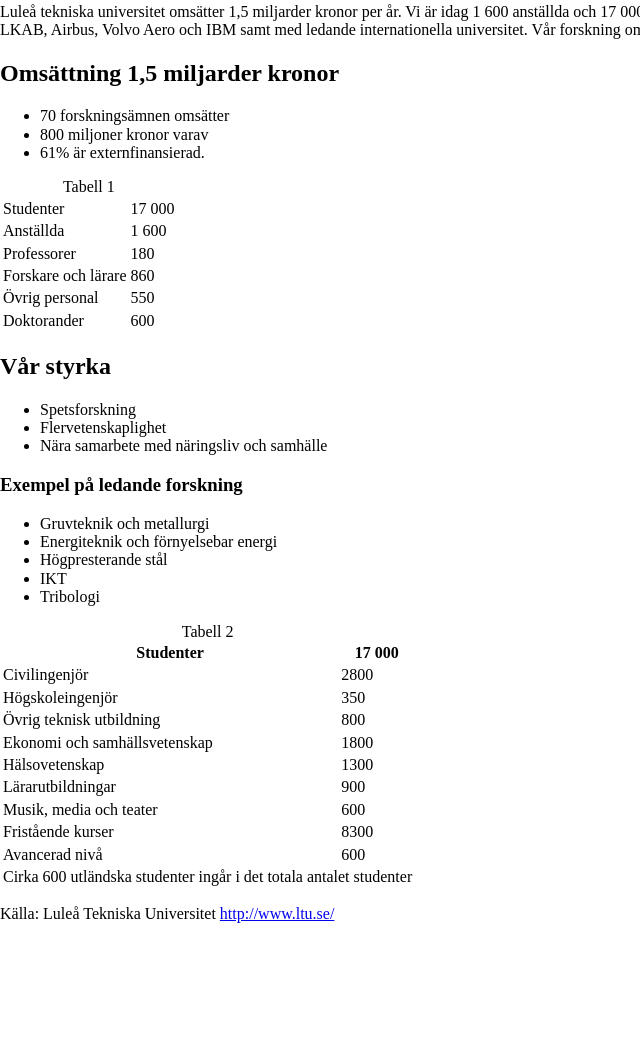
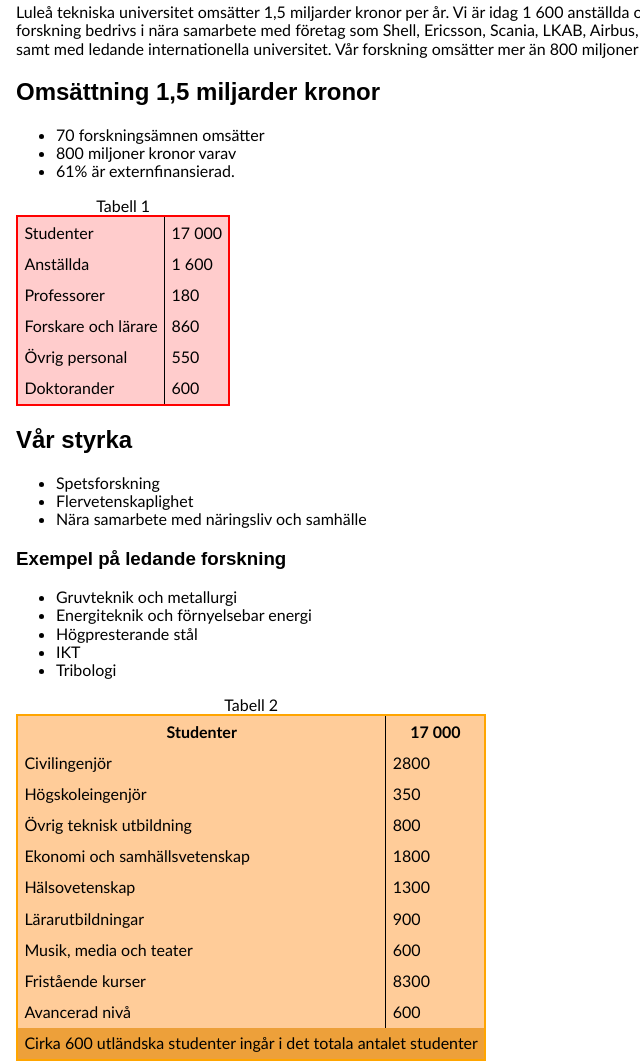
Before and after one commit to Double-H-web/uppgift3a, a plain HTML site: page ltu.html in a window 1280 px wide. Shown: the part 111-1175 px from the top of the page, without its empty margins (0-640 px from the left). Before the commit the page ends 1051 px from the top, so only its background shows below. Drawn offline with Linux system fonts and the light colour scheme.

Commit message:
added css

```diff
--- a/ltu.css
+++ b/ltu.css
@@ -0,0 +1,51 @@
+body {
+
+    font-family: Candara, Verdana, sans-serif;
+    margin: 1em;
+    max-width: 50em;
+}
+
+
+h1, h2, h3, h4, h5, h6 {
+    font-family: Arial, Helvetica, sans-serif;
+}
+
+.tabell1{
+    border: 0.15em solid red;
+    border-collapse: collapse;
+    background-color: #ffcccc;
+}
+
+.tabell2{
+    border-collapse: collapse;
+    background-color: #ffcc99;
+    border:0.15em solid orange;
+}
+
+ tr:hover{
+    background-color: #ffffff;
+ }
+
+th, td{
+    border-left: 0.1em solid black;
+    padding: 0.4em;
+}
+
+tfoot{
+    background-color: #eda03a;
+}
+
+#source{
+    color: #009900;
+   position: absolute;
+  right: 1em;
+  bottom: auto;
+}
+
+a:visited{
+    color: #6544e7dd;
+}
+
+a:hover{
+    color: #e74444;
+}
--- a/ltu.html
+++ b/ltu.html
@@ -9,6 +9,7 @@
 		<title>FAKTA OM LULEÅ TEKNISKA UNIVERSITET</title>
 	</head>
 	<body>
+		<main>
 			<h1>FAKTA OM LULEÅ TEKNISKA UNIVERSITET</h1>
 			<p>
 				Detta är en kort presentation om Luleå Tekniska Universitet i siffror.
@@ -19,12 +20,14 @@
 				företag som Shell, Ericsson, Scania, LKAB, Airbus, Volvo Aero och IBM samt med ledande
 				internationella universitet. Vår forskning omsätter mer än 800 miljoner kronor.
 			</p>
+
 			<h2>Omsättning 1,5 miljarder kronor</h2>
 			<ul class="lista">
 				<li>70 forskningsämnen omsätter </li>
 				<li>800 miljoner kronor varav </li>
 				<li>61% är externfinansierad.</li>
 			</ul>
+
 			<table class="tabell1">
 				<caption>Tabell 1</caption>
 				<tbody>
@@ -54,13 +57,17 @@
 					</tr>
 				</tbody>
 			</table>
+
+			<section>
 			<h2>Vår styrka</h2>
 			<ul>
 			  <li>Spetsforskning</li>
 			  <li>Flervetenskaplighet</li>
 			  <li>Nära samarbete med näringsliv och samhälle</li>
 			</ul>
+			</section>
 
+			<section>
 			<h3>Exempel på ledande forskning</h3>
 			<ul>
 			  <li>Gruvteknik och metallurgi</li>
@@ -69,6 +76,7 @@
 			  <li>IKT</li>
 			  <li>Tribologi</li>
 			</ul>
+			</section>
 
 			<table class="tabell2">
 				<caption>Tabell 2</caption>
@@ -142,6 +150,9 @@
 					</tr>
 				</tfoot>
 			</table>
+		</main>
+		<footer>
 		<p id="source">Källa: Luleå Tekniska Universitet <a href="http://www.ltu.se/">http://www.ltu.se/</a></p>
+		</footer>
 	</body>
 </html>
```
Lines whose indentation alone changed are shown as unchanged.
